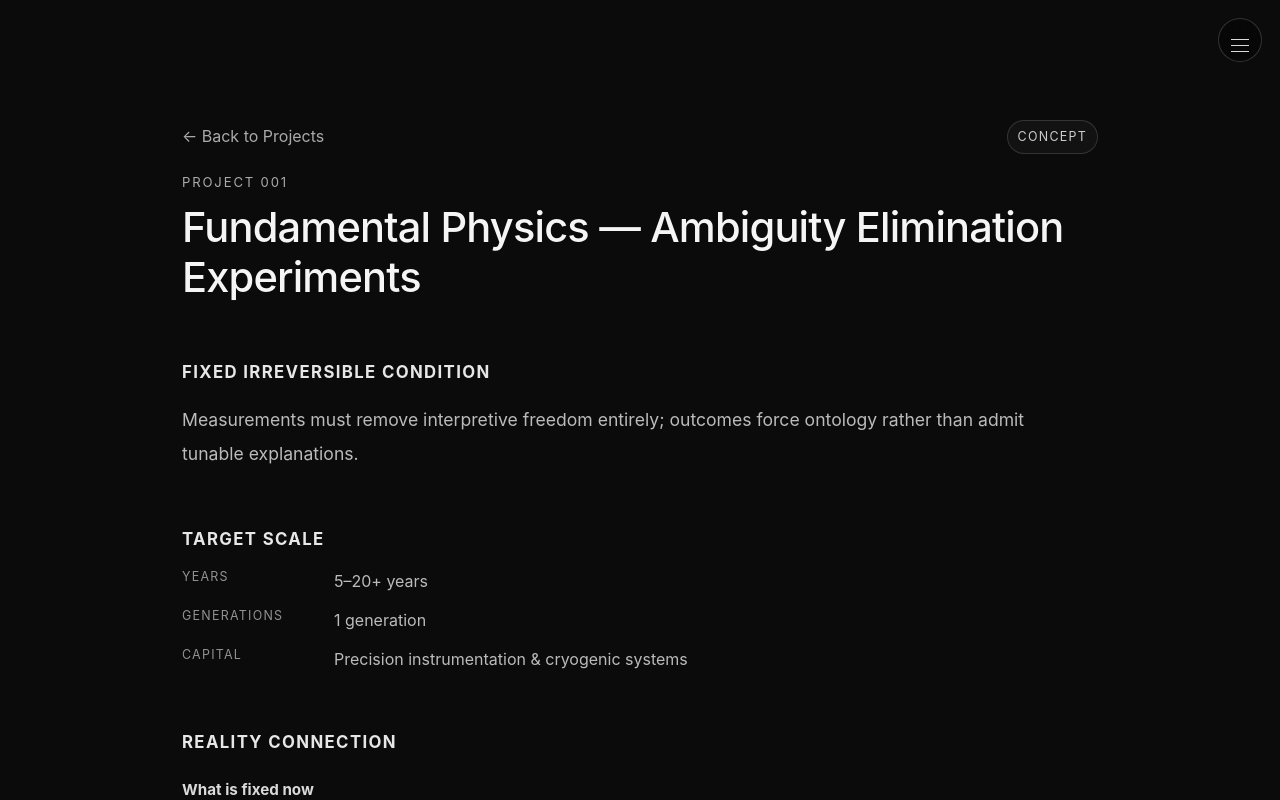
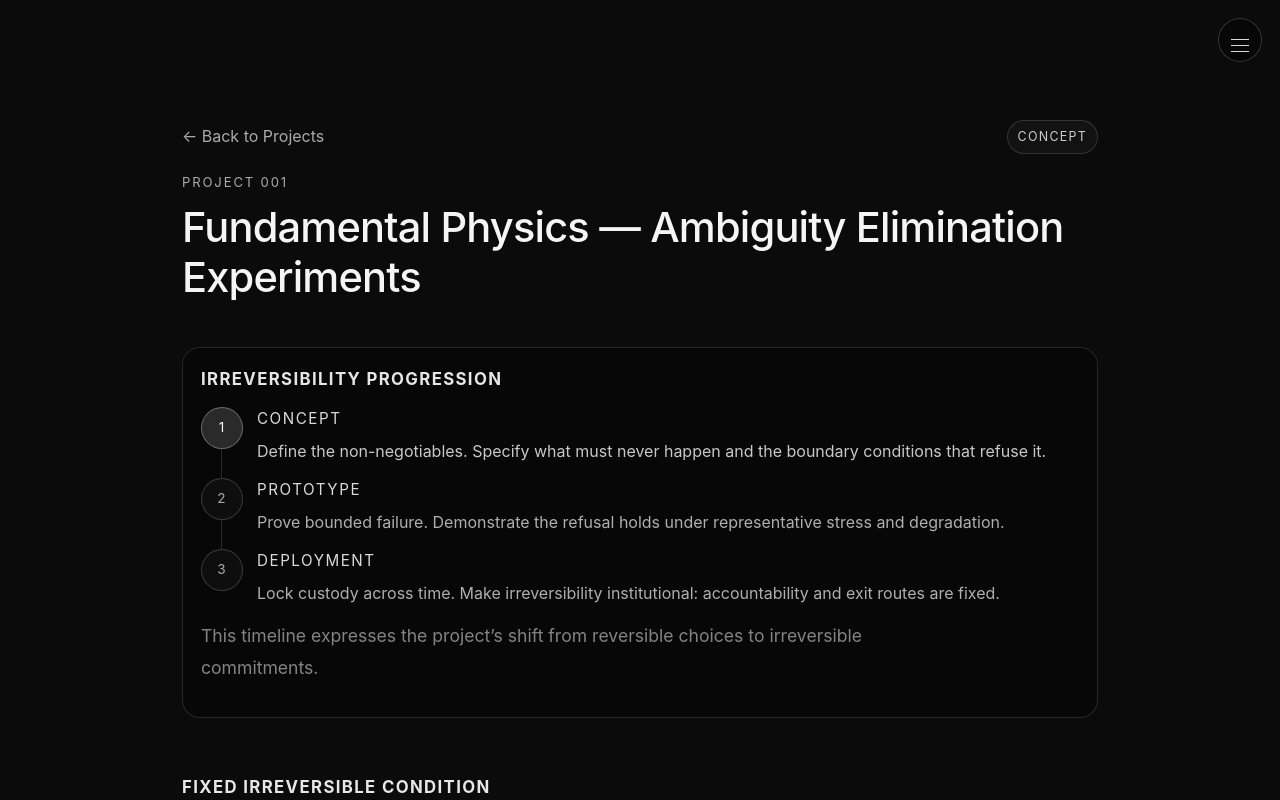
Before and after one commit to z562tbycfd-bit/archenova, a Next.js app: page /projects/project-001 in a window 1280 px wide. Shown: the top 800 px of the page. Built offline with nearby package versions, Linux system fonts and the light colour scheme.

Commit message:
Add phase timeline to project detail pages

```diff
--- a/app/projects/[slug]/page.tsx
+++ b/app/projects/[slug]/page.tsx
@@ -313,6 +313,50 @@ export default function ProjectDetailPage({
         <div className="project-id">{p.id}</div>
         <h1>{p.title}</h1>
       </header>
+            {/* Phase Timeline (Irreversibility Progression) */}
+      <section className="phase">
+        <h2 className="phase-title">Irreversibility Progression</h2>
+
+        <ol className="phase-track" aria-label="Project phase timeline">
+          {(["Concept", "Prototype", "Deployment"] as const).map((ph, i) => {
+            const isActive = ph === p.phase;
+            const isDone =
+              (p.phase === "Prototype" && ph === "Concept") ||
+              (p.phase === "Deployment" && (ph === "Concept" || ph === "Prototype"));
+
+            return (
+              <li
+                key={ph}
+                className={[
+                  "phase-step",
+                  isDone ? "is-done" : "",
+                  isActive ? "is-active" : "",
+                ].join(" ")}
+              >
+                <div className="phase-node">
+                  <span className="phase-index">{i + 1}</span>
+                </div>
+
+                <div className="phase-body">
+                  <div className="phase-name">{ph}</div>
+                  <div className="phase-meaning">
+                    {ph === "Concept" &&
+                      "Define the non-negotiables. Specify what must never happen and the boundary conditions that refuse it."}
+                    {ph === "Prototype" &&
+                      "Prove bounded failure. Demonstrate the refusal holds under representative stress and degradation."}
+                    {ph === "Deployment" &&
+                      "Lock custody across time. Make irreversibility institutional: accountability and exit routes are fixed."}
+                  </div>
+                </div>
+              </li>
+            );
+          })}
+        </ol>
+
+        <p className="phase-note">
+          This timeline expresses the project’s shift from reversible choices to irreversible commitments.
+        </p>
+      </section>
 
       <section className="project-block">
         <h2>Fixed Irreversible Condition</h2>
--- a/styles/globals.css
+++ b/styles/globals.css
@@ -1442,3 +1442,115 @@ nav {
     grid-template-columns: 1fr;
   }
 }
+/* =========================
+   Phase timeline (Irreversibility Progression)
+   ========================= */
+
+.phase {
+  margin-top: 44px;
+  padding: 18px 18px 16px;
+  border-radius: 18px;
+  border: 1px solid rgba(255, 255, 255, 0.12);
+  background: rgba(0, 0, 0, 0.28);
+}
+
+.phase-title {
+  font-size: 1.05rem;
+  letter-spacing: 0.08em;
+  text-transform: uppercase;
+  margin: 0 0 14px;
+  color: rgba(255, 255, 255, 0.9);
+}
+
+.phase-track {
+  list-style: none;
+  padding: 0;
+  margin: 0;
+  display: grid;
+  gap: 12px;
+}
+
+.phase-step {
+  display: grid;
+  grid-template-columns: 42px minmax(0, 1fr);
+  gap: 14px;
+  align-items: start;
+  position: relative;
+}
+
+/* 縦ライン（時間の進行） */
+.phase-step::before {
+  content: "";
+  position: absolute;
+  left: 20px;
+  top: 42px;
+  bottom: -12px;
+  width: 1px;
+  background: rgba(255, 255, 255, 0.14);
+}
+.phase-step:last-child::before {
+  display: none;
+}
+
+.phase-node {
+  width: 42px;
+  height: 42px;
+  border-radius: 999px;
+  border: 1px solid rgba(255, 255, 255, 0.18);
+  display: grid;
+  place-items: center;
+  background: rgba(255, 255, 255, 0.03);
+}
+
+.phase-index {
+  font-size: 0.85rem;
+  color: rgba(255, 255, 255, 0.65);
+  letter-spacing: 0.08em;
+}
+
+.phase-name {
+  font-size: 0.95rem;
+  letter-spacing: 0.10em;
+  text-transform: uppercase;
+  color: rgba(255, 255, 255, 0.85);
+  margin-bottom: 6px;
+}
+
+.phase-meaning {
+  color: rgba(255, 255, 255, 0.68);
+  line-height: 1.8;
+  overflow-wrap: break-word;
+}
+
+/* 状態表現（色ではなく濃淡で差をつける） */
+.phase-step.is-done .phase-node {
+  background: rgba(255, 255, 255, 0.08);
+  border-color: rgba(255, 255, 255, 0.22);
+}
+.phase-step.is-done .phase-name {
+  color: rgba(255, 255, 255, 0.92);
+}
+
+.phase-step.is-active .phase-node {
+  background: rgba(255, 255, 255, 0.14);
+  border-color: rgba(255, 255, 255, 0.30);
+}
+.phase-step.is-active .phase-index {
+  color: rgba(255, 255, 255, 0.95);
+}
+.phase-step.is-active .phase-meaning {
+  color: rgba(255, 255, 255, 0.78);
+}
+
+.phase-note {
+  margin-top: 12px;
+  color: rgba(255, 255, 255, 0.5);
+  line-height: 1.8;
+}
+
+/* Mobile: 余白だけ最適化 */
+@media (max-width: 768px) {
+  .phase {
+    padding: 16px 14px 14px;
+  }
+}
```
